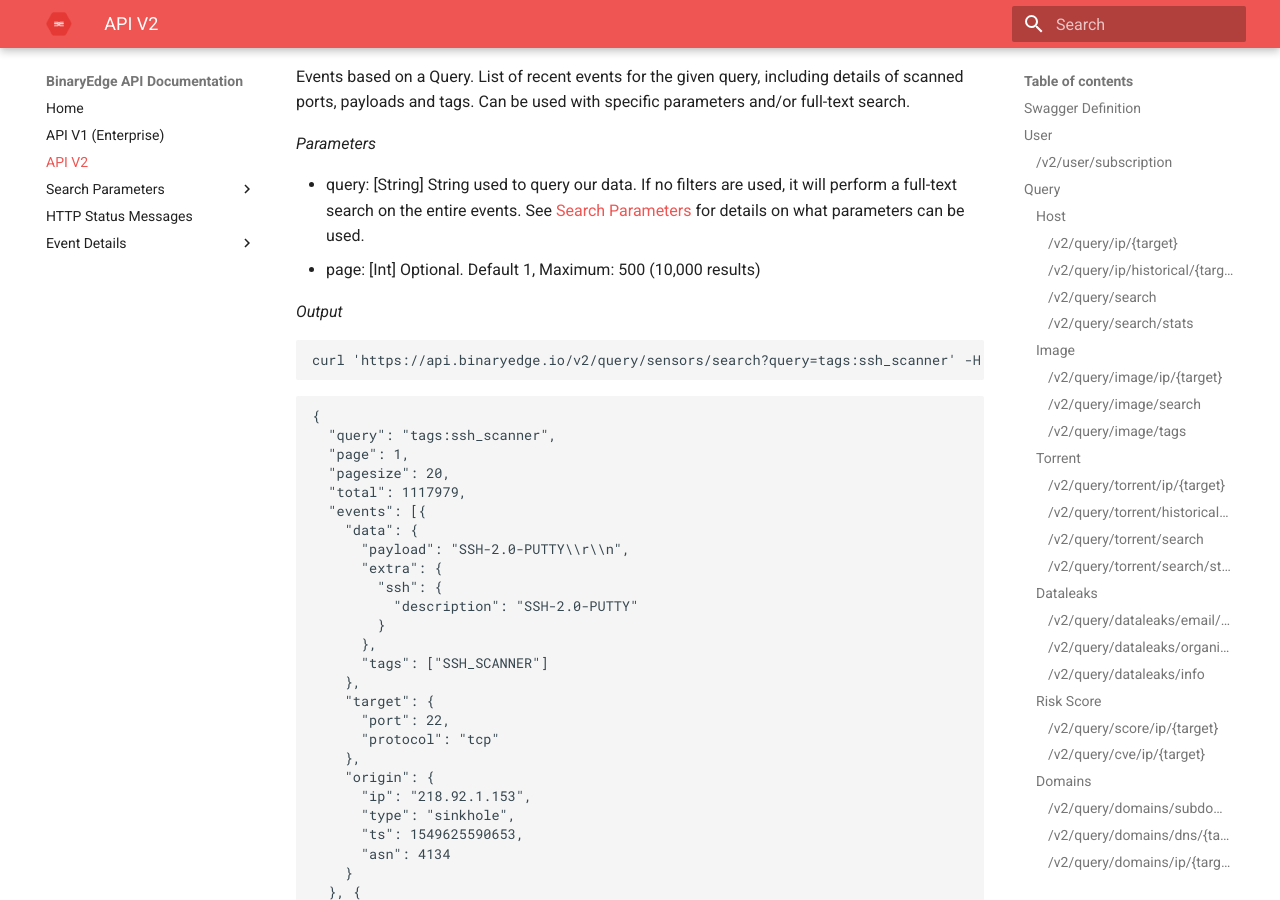
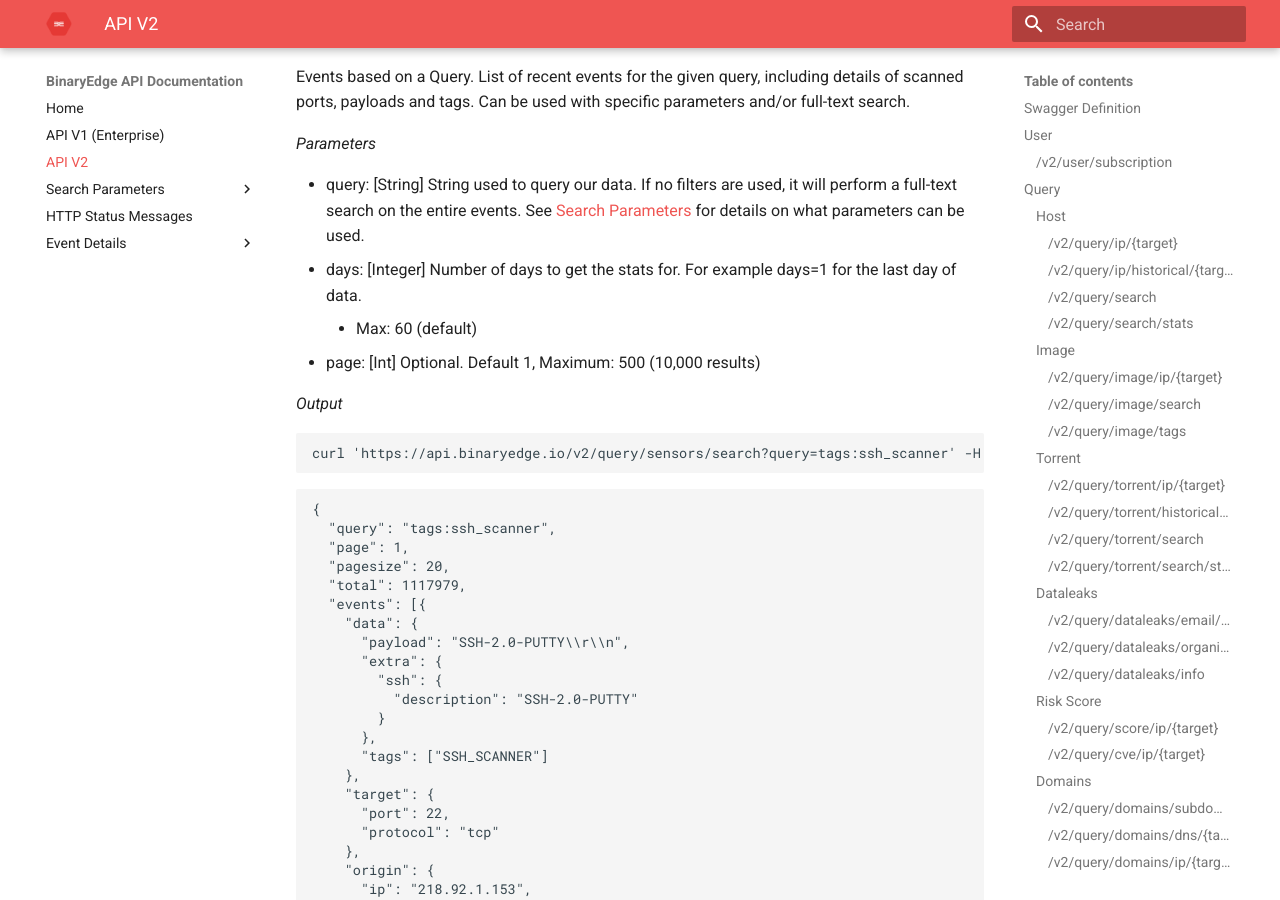
Before and after one commit to igama/docs.binaryedge.io, an MkDocs documentation site: the page built from docs/api-v2.md, in a window 1280 px wide and 900 px high, scrolled down 41849 px. Built offline with MkDocs 1.6.1 and Material for MkDocs 9.7.7, drawn with Linux system fonts in a browser that asks for light colours.

Commit message:
added days parameter

```diff
--- a/docs/api-v2.md
+++ b/docs/api-v2.md
@@ -2134,6 +2134,8 @@ Events based on a Query. List of recent events for the given query, including de
 *Parameters*
 
 * query: [String] String used to query our data. If no filters are used, it will perform a full-text search on the entire events. See [Search Parameters](sensors-search.md) for details on what parameters can be used.
+* days: [Integer] Number of days to get the stats for. For example days=1 for the last day of data.
+    * Max: 60 (default)
 * page: [Int] Optional. Default 1, Maximum: 500 (10,000 results)
 
 *Output*
```
Also changed, not shown: docs/api-v1.md (+2 -0 lines).
